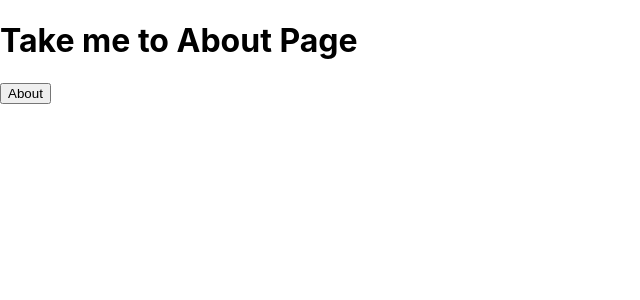
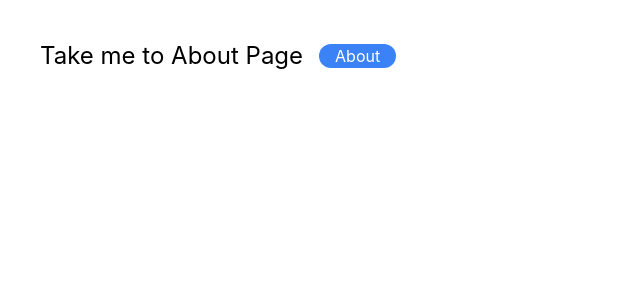
Before and after one commit to Lelianto/react-starter, a React (Create React App) app: page / in a window 1280 px wide. Shown: the top 300 px of the page, without its empty margins (0-640 px from the left). Built offline with nearby package versions, Linux system fonts and the light colour scheme.

Commit message:
tailwind settings

```diff
--- a/package.json
+++ b/package.json
@@ -6,10 +6,13 @@
     "@testing-library/jest-dom": "^5.16.5",
     "@testing-library/react": "^13.4.0",
     "@testing-library/user-event": "^13.5.0",
+    "autoprefixer": "^10.4.13",
+    "postcss": "^8.4.21",
     "react": "^18.2.0",
     "react-dom": "^18.2.0",
     "react-router-dom": "^6.8.1",
     "react-scripts": "5.0.1",
+    "tailwindcss": "^3.2.6",
     "web-vitals": "^2.1.4"
   },
   "scripts": {
--- /dev/null
+++ b/postcss.config.js
@@ -0,0 +1,6 @@
+module.exports = {
+  plugins: {
+    tailwindcss: {},
+    autoprefixer: {},
+  },
+}
--- a/src/App.css
+++ b/src/App.css
@@ -1,38 +1,3 @@
-.App {
-  text-align: center;
-}
-
-.App-logo {
-  height: 40vmin;
-  pointer-events: none;
-}
-
-@media (prefers-reduced-motion: no-preference) {
-  .App-logo {
-    animation: App-logo-spin infinite 20s linear;
-  }
-}
-
-.App-header {
-  background-color: #282c34;
-  min-height: 100vh;
-  display: flex;
-  flex-direction: column;
-  align-items: center;
-  justify-content: center;
-  font-size: calc(10px + 2vmin);
-  color: white;
-}
-
-.App-link {
-  color: #61dafb;
-}
-
-@keyframes App-logo-spin {
-  from {
-    transform: rotate(0deg);
-  }
-  to {
-    transform: rotate(360deg);
-  }
-}
+@tailwind base;
+@tailwind components;
+@tailwind utilities;
--- a/src/App.jsx
+++ b/src/App.jsx
@@ -1,6 +1,7 @@
 import { Route, Routes } from 'react-router-dom';
 import Home from 'src/pages/Home';
 import About from 'src/pages/About';
+import 'src/App.css';
 
 const App = () => {
   return (
--- /dev/null
+++ b/tailwind.config.js
@@ -0,0 +1,22 @@
+/** @type {import('tailwindcss').Config} */
+module.exports = {
+  mode: "jit",
+  content: [
+    "src/pages/**/*.{js,ts,jsx,tsx}",
+    "src/components/**/*.{js,ts,jsx,tsx}",
+    "src/utils/*.{js,ts,jsx,tsx}",
+  ],
+  theme: {
+    screen: {
+      xs: "320px", // mobile
+      sm: "576px", // mobile
+      md: "768px", // tablet
+      lg: "992px", // tablet
+      xl: "1200px", // laptop
+      "2xl": "1448px", // laptop
+      "3xl": "1600px", // laptop
+    },
+    extend: {}
+  },
+  plugins: [],
+};
```
Also changed, not shown: 1 other file (tests, documents, lock files or other folders).
